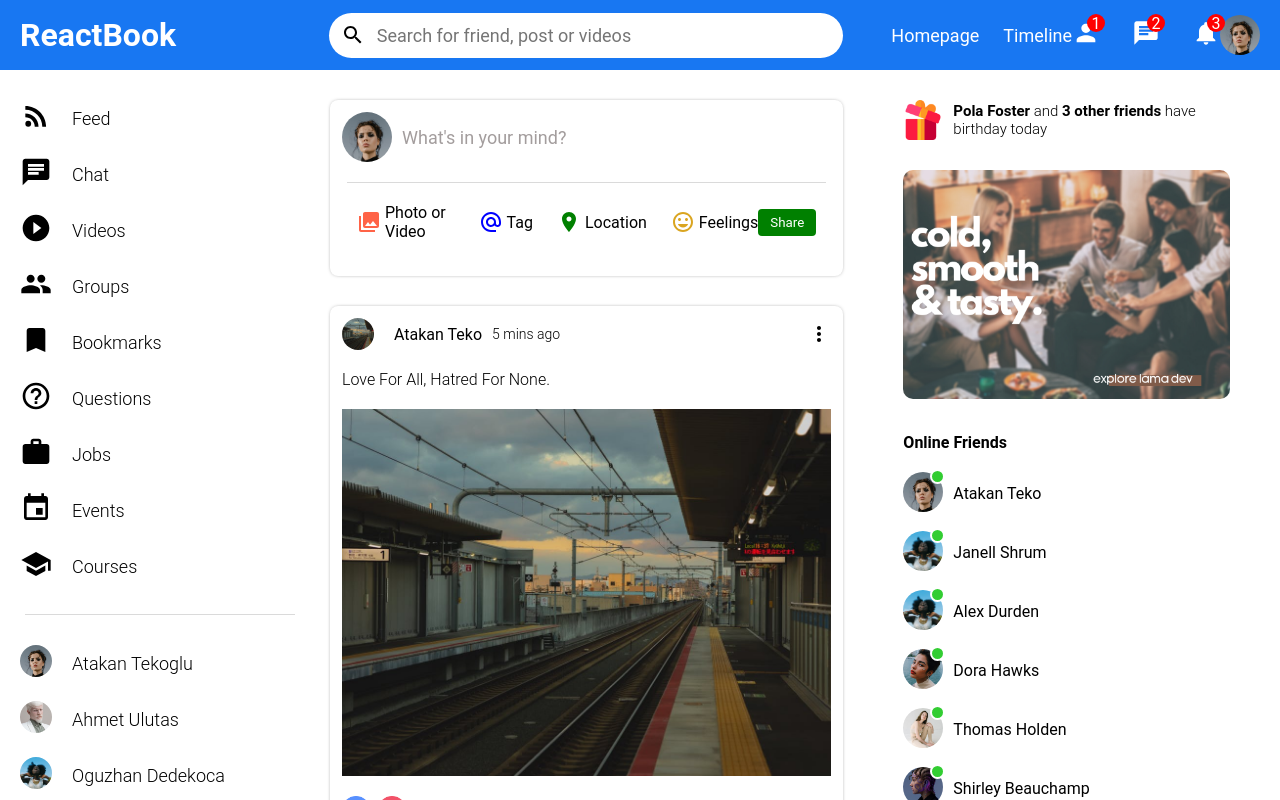
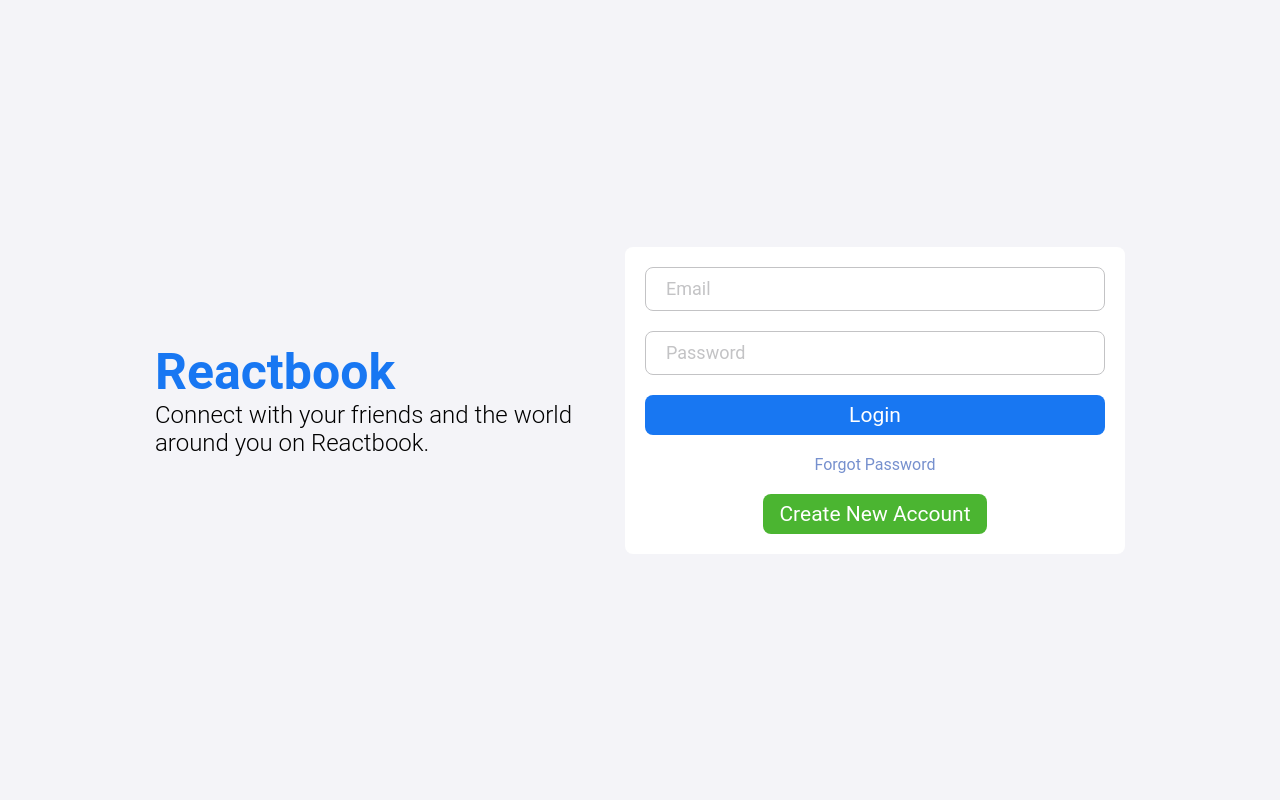
Before and after one commit to atakanteko/reactbook-social-media, a React (Vite) app: page / in a window 1280 px wide. Shown: the top 800 px of the page. Built offline with nearby package versions, Linux system fonts and the light colour scheme.

Commit message:
create login/register page

```diff
--- a/src/App.tsx
+++ b/src/App.tsx
@@ -1,12 +1,13 @@
 import React from 'react'
 import Home from './pages/home/Home';
+import Login from './pages/login/Login';
 
 type Props = {}
 
 const App = (props: Props) => {
   return (
     <main>
-      <Home />
+      <Login />
     </main>
   )
 }
--- /dev/null
+++ b/src/pages/login/Login.tsx
@@ -0,0 +1,75 @@
+import React, { useState } from 'react'
+
+type Props = {}
+
+const Login = (props: Props) => {
+  const [isLogin, setIsLogin] = useState<boolean>(true)
+
+  const handleLoginToggle = () => {
+    setIsLogin(prev => !prev);
+  }
+
+  return (
+    <div className='login'>
+        <div className="login-wrapper">
+            <div className="left">
+                <h1>Reactbook</h1>
+                <p>Connect with your friends and the world around you on Reactbook.</p>
+            </div>
+            <div className="right">
+                <div className="form-card">
+                    <div className="form-wrapper">
+                        <form>
+                            {
+                                !isLogin ?
+                                (<input
+                                    type="text"
+                                    placeholder='Name'
+                                />):
+                                null
+                            }
+
+                            <input
+                                type="email"
+                                name="email"
+                                placeholder='Email'
+                            />
+                            <input
+                                type="password"
+                                name="password"
+                                placeholder='Password'
+                            />
+                            {
+                                !isLogin ?
+                                (<input
+                                    type="password"
+                                    name="newpassword"
+                                    placeholder='Password again'
+                                />):
+                                null
+                            }
+
+                            <button className='login-btn'>{isLogin ? "Login": "Sign Up"}</button>
+                        </form>
+                        {
+                            isLogin ?
+                            (
+                                <a href="#">Forgot Password</a>
+                            ):
+                            null
+                        }
+                        <button
+                            className='register-btn'
+                            onClick={handleLoginToggle}
+                        >
+                            {isLogin ? "Create New Account": "Log into account"}
+                        </button>
+                    </div>
+                </div>
+            </div>
+        </div>
+    </div>
+  )
+}
+
+export default Login
--- a/src/styles/css/social.css
+++ b/src/styles/css/social.css
@@ -479,4 +479,87 @@ select:active {
 .post .post-wrapper .post-bottom span {
   font-size: 16px;
   font-weight: 300;
+}
+
+.login {
+  background-color: #F4F4F8;
+}
+.login .login-wrapper {
+  height: 100vh;
+  max-width: 970px;
+  margin: auto;
+  display: flex;
+  align-items: center;
+  justify-content: center;
+  gap: 20px;
+}
+.login .login-wrapper .left {
+  flex: 4.5;
+  width: 0px;
+}
+.login .login-wrapper .left h1 {
+  font-size: 50px;
+  color: #1877F2;
+}
+.login .login-wrapper .left p {
+  font-size: 24px;
+  font-weight: 300;
+}
+.login .login-wrapper .right {
+  flex: 5;
+}
+.login .login-wrapper .right .form-card {
+  background-color: #FFFFFF;
+  border-radius: 8px;
+  padding: 20px;
+}
+.login .login-wrapper .right .form-card .form-wrapper {
+  display: flex;
+  flex-direction: column;
+  align-items: center;
+  gap: 20px;
+}
+.login .login-wrapper .right .form-card .form-wrapper form {
+  width: 100%;
+  display: flex;
+  flex-direction: column;
+  gap: 20px;
+}
+.login .login-wrapper .right .form-card .form-wrapper form input {
+  width: 100%;
+  height: 44px;
+  border: 1px solid #c3c3c5;
+  border-radius: 8px;
+  padding-left: 20px;
+  font-size: 18px;
+}
+.login .login-wrapper .right .form-card .form-wrapper form input::-moz-placeholder {
+  color: #c3c3c5;
+}
+.login .login-wrapper .right .form-card .form-wrapper form input:-ms-input-placeholder {
+  color: #c3c3c5;
+}
+.login .login-wrapper .right .form-card .form-wrapper form input::placeholder {
+  color: #c3c3c5;
+}
+.login .login-wrapper .right .form-card .form-wrapper form .login-btn {
+  cursor: pointer;
+  padding: 8px 16px;
+  background-color: #1877F2;
+  border: none;
+  color: #FFFFFF;
+  font-size: 21px;
+  border-radius: 8px;
+}
+.login .login-wrapper .right .form-card .form-wrapper a {
+  color: #7690CE;
+}
+.login .login-wrapper .right .form-card .form-wrapper .register-btn {
+  cursor: pointer;
+  padding: 8px 16px;
+  background-color: #4BB531;
+  border: none;
+  color: #FFFFFF;
+  font-size: 21px;
+  border-radius: 8px;
 }/*# sourceMappingURL=social.css.map */
--- /dev/null
+++ b/src/styles/scss/pages/_login.scss
@@ -0,0 +1,76 @@
+.login{
+    background-color: #F4F4F8;
+    .login-wrapper{
+        height: 100vh;
+        max-width: 970px;
+        margin: auto;
+        display: flex;
+        align-items: center;
+        justify-content: center;
+        gap: 20px;
+        .left{
+            flex: 4.5;
+            width: 0px;
+            h1{
+                font-size: 50px;
+                color: #1877F2;
+            }
+            p{
+                font-size: 24px;
+                font-weight: 300;
+            }
+        }
+        .right{
+            flex: 5;
+            .form-card{
+                background-color: #FFFFFF;
+                border-radius: 8px;
+                padding: 20px;
+                .form-wrapper{
+                    display: flex;
+                    flex-direction: column;
+                    align-items: center;
+                    gap: 20px;
+                    form{
+                        width: 100%;
+                        display: flex;
+                        flex-direction: column;
+                        gap: 20px;
+                        input{
+                            width: 100%;
+                            height: 44px;
+                            border: 1px solid #c3c3c5;
+                            border-radius: 8px;
+                            padding-left: 20px;
+                            font-size: 18px;
+                            &::placeholder{
+                                color:#c3c3c5;
+                            }
+                        }
+                        .login-btn{
+                            cursor: pointer;
+                            padding: 8px 16px;
+                            background-color: #1877F2;
+                            border: none;
+                            color: #FFFFFF;
+                            font-size: 21px;
+                            border-radius: 8px;
+                        }
+                    }
+                    a{
+                        color:#7690CE;
+                    }
+                    .register-btn{
+                        cursor: pointer;
+                        padding: 8px 16px;
+                        background-color: #4BB531;
+                        border: none;
+                        color: #FFFFFF;
+                        font-size: 21px;
+                        border-radius: 8px;
+                    }
+                }
+            }
+        }
+    }
+}
--- /dev/null
+++ b/src/styles/scss/pages/_pages.scss
@@ -0,0 +1 @@
+@import "login";
--- a/src/styles/scss/social.scss
+++ b/src/styles/scss/social.scss
@@ -1,3 +1,4 @@
 @import "utilities/utilities";
 @import "functions/functions";
 @import "components/components";
+@import "pages/pages";
```
Also changed, not shown: src/styles/css/social.min.css, 2 other files (tests, documents, lock files or other folders).
